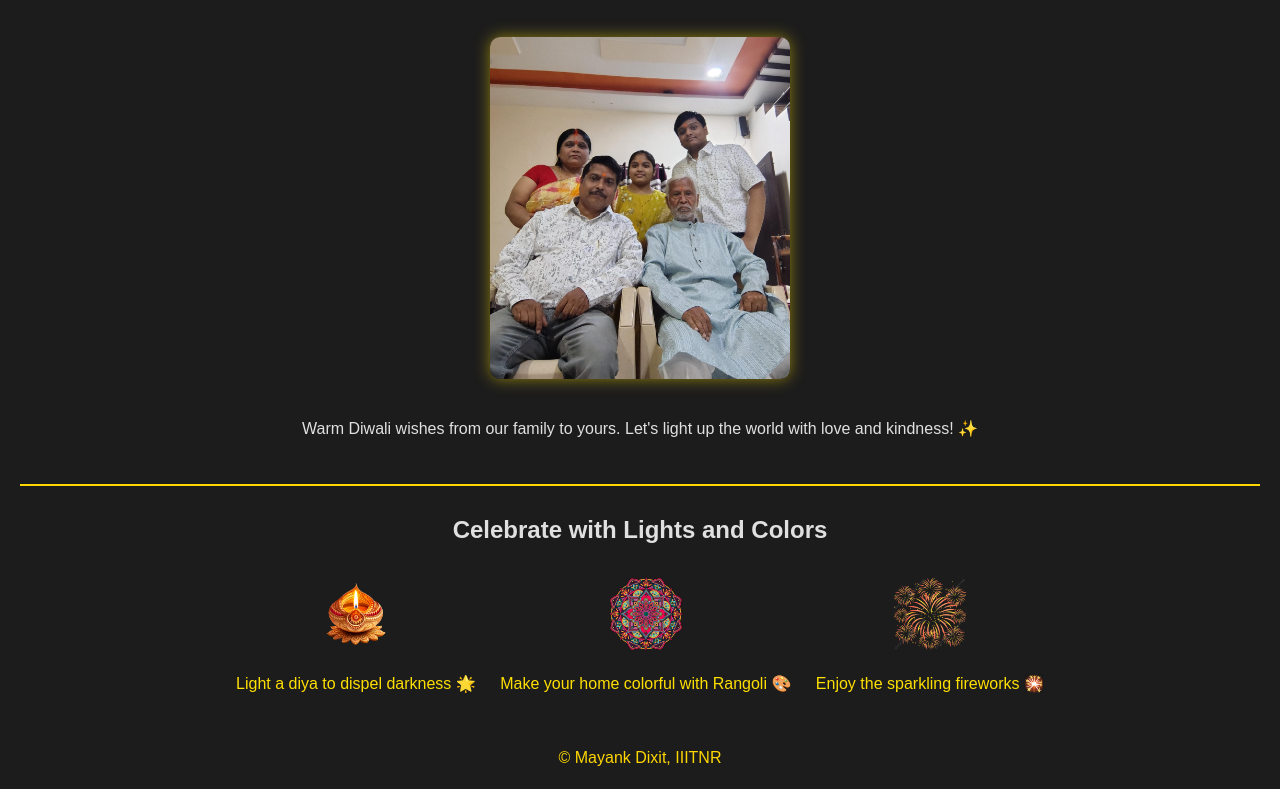
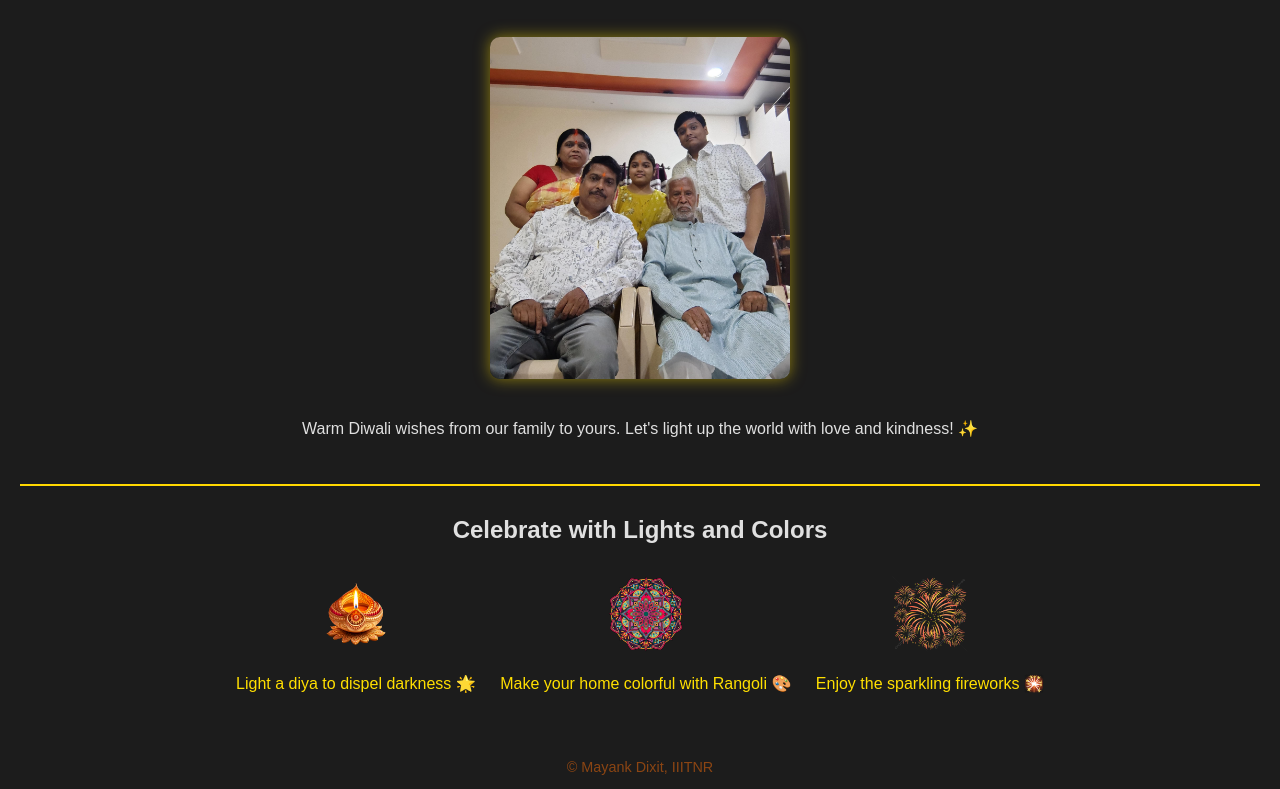
Before and after one commit to Mayank270906/HappyDiwaliWebsite, a plain HTML site: page index.html in a window 1280 px wide. Shown: the part 338-1127 px from the top of the page. Drawn offline with Linux system fonts and the light colour scheme.

Commit message:
Update style.css

```diff
--- a/style.css
+++ b/style.css
@@ -66,3 +66,9 @@ section {
 .firework-button:hover {
     transform: scale(1.1);
 }
+
+footer {
+    margin-top: 30px;
+    font-size: 0.9em;
+    color: #8b4513;
+}
```
